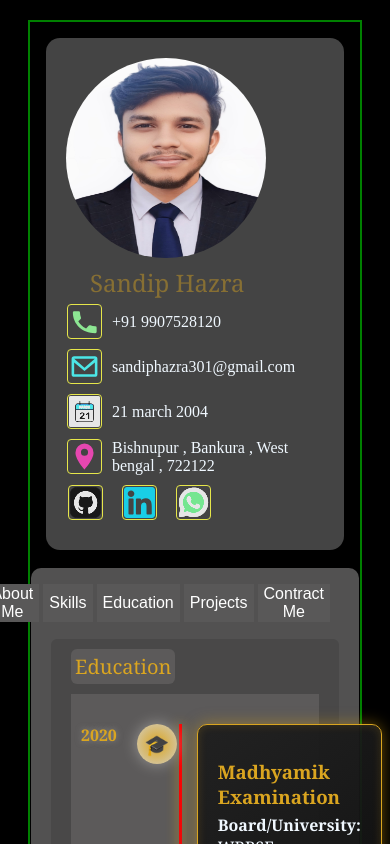
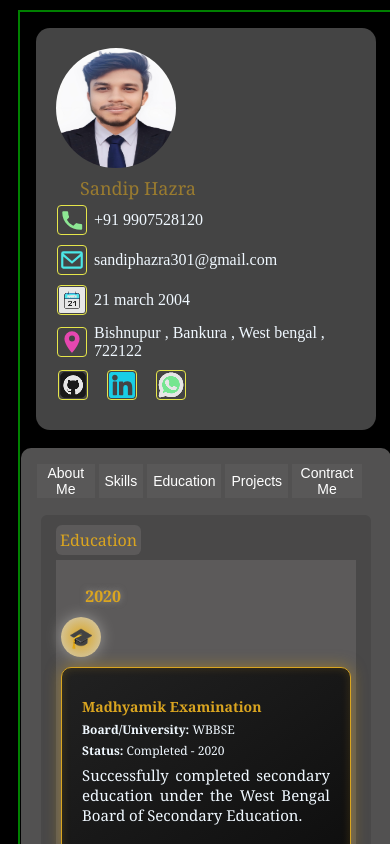
Before and after one commit to Cyber-Sandip/portfolio, a React (Vite) app: page / in a window 390 px wide. Both pictures are taken after a click on the button "Education". Shown: the top 844 px of the page. Built offline with nearby package versions, Linux system fonts and the light colour scheme.

Commit message:
Edit minor changes

```diff
--- a/src/App.css
+++ b/src/App.css
@@ -14,7 +14,6 @@
   border: 2px solid green;
   padding:1px;
   margin: 20px;
-  width: (100vw-10px);
   display: flex;
   flex-direction: row;
   justify-content: space-between;
@@ -135,6 +134,52 @@
   .main-contener {
     margin: 0;
   }
+  .profile-pic {
+    height: 150px;
+    width: 150px;
+  }
+  .name {
+    font-size: 20px;
+  }
+  .c-heder {
+    font-size: 18px;
+  }
+  .c-paragraph {
+    font-size: 14px;
+  }
+}
+
+@media (max-width: 480px) {
+  .border {
+    margin: 10px;
+    width: calc(100vw - 20px);
+  }
+  .profile-pic {
+    height: 120px;
+    width: 120px;
+  }
+  .name {
+    font-size: 18px;
+  }
+  .icon {
+    height: 30px;
+    width: 30px;
+  }
+  .profile-row {
+    gap: 6px;
+  }
+  .c-heder {
+    font-size: 16px;
+    margin-left: 5px;
+  }
+  .c-paragraph {
+    font-size: 12px;
+    margin: 5px;
+    padding: 5px;
+  }
+  .nav-button {
+    font-size: 14px;
+  }
 }
 @keyframes rotate{
   from{
@@ -162,11 +207,32 @@
     transform: translateX(0);
   }
 }
-@keyframes fadein{
-  from{
-    opacity: 0;
+.grid-container {
+  display: grid;
+  grid-template-columns: repeat(auto-fit, minmax(280px, 1fr));
+  gap: 20px;
+  margin-top: 20px;
+}
+
+@media (max-width: 480px) {
+  .grid-container {
+    grid-template-columns: 1fr;
   }
-  to{
-    opacity: 1;
+  .education-item {
+    flex-direction: column;
+    align-items: flex-start;
+  }
+  .education-year {
+    width: auto;
+    text-align: left;
+    margin-right: 0;
+    margin-bottom: 10px;
+  }
+  .education-icon {
+    margin-right: 0;
+    margin-bottom: 10px;
+  }
+  .timeline-line {
+    display: none;
   }
 }
--- a/src/App.jsx
+++ b/src/App.jsx
@@ -121,14 +121,7 @@ function Skills() {
           create secure and efficient solutions. Below are my key skill areas:
         </p>
 
-        <div
-          style={{
-            display: "grid",
-            gridTemplateColumns: "repeat(auto-fit, minmax(280px, 1fr))",
-            gap: "20px",
-            marginTop: "20px",
-          }}
-        >
+        <div className="grid-container">
           {skillData.map((skill, index) => (
             <div
               key={index}
@@ -235,7 +228,7 @@ function Education() {
           marginTop: "20px"
         }}>
           {/* timeline line */}
-          <div style={{
+          <div className="timeline-line" style={{
             position: "absolute",
             left: "98px",
             top: "0",
@@ -248,6 +241,7 @@ function Education() {
           {educationData.map((edu, index) => (
             <div
               key={index}
+              className="education-item"
               style={{
                 display: "flex",
                 alignItems: "flex-start",
@@ -256,7 +250,7 @@ function Education() {
               }}
             >
               {/* Year */}
-              <div style={{
+              <div className="education-year" style={{
                 width: "60px",
                 textAlign: "right",
                 marginRight: "20px",
@@ -269,7 +263,7 @@ function Education() {
               </div>
 
               {/* Icon */}
-              <div style={{
+              <div className="education-icon" style={{
                 minWidth: "40px",
                 minHeight: "40px",
                 borderRadius: "50%",
@@ -377,12 +371,7 @@ function Projects() {
     <>
       <div className="c-heder">Projects</div>
       <div className="c-paragraph">
-        <div style={{
-          display: "grid",
-          gridTemplateColumns: "repeat(auto-fit, minmax(280px, 1fr))",
-          gap: "20px",
-          marginTop: "20px"
-        }}>
+        <div className="grid-container">
           {projectData.map((project, index) => (
             <div
               key={index}
```
